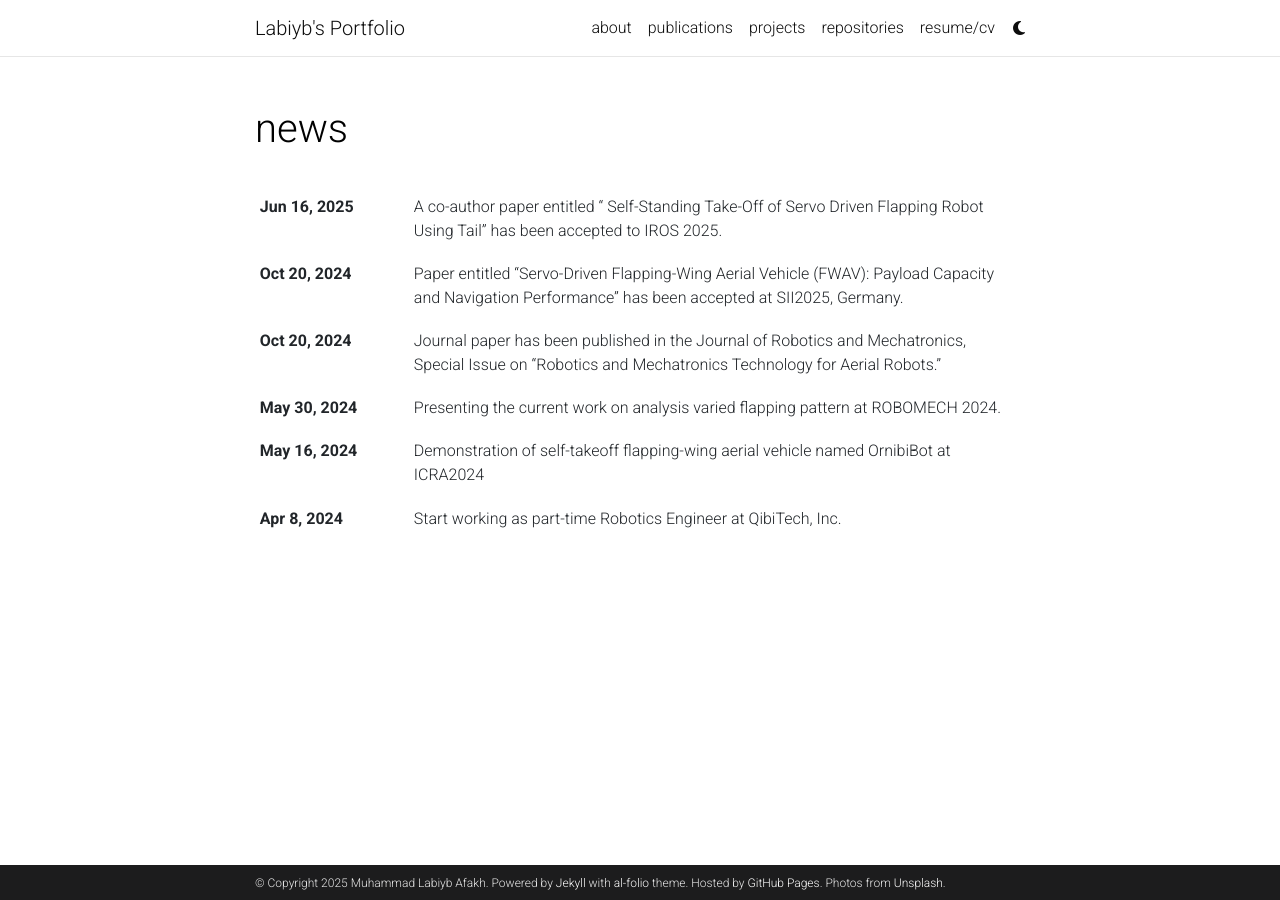
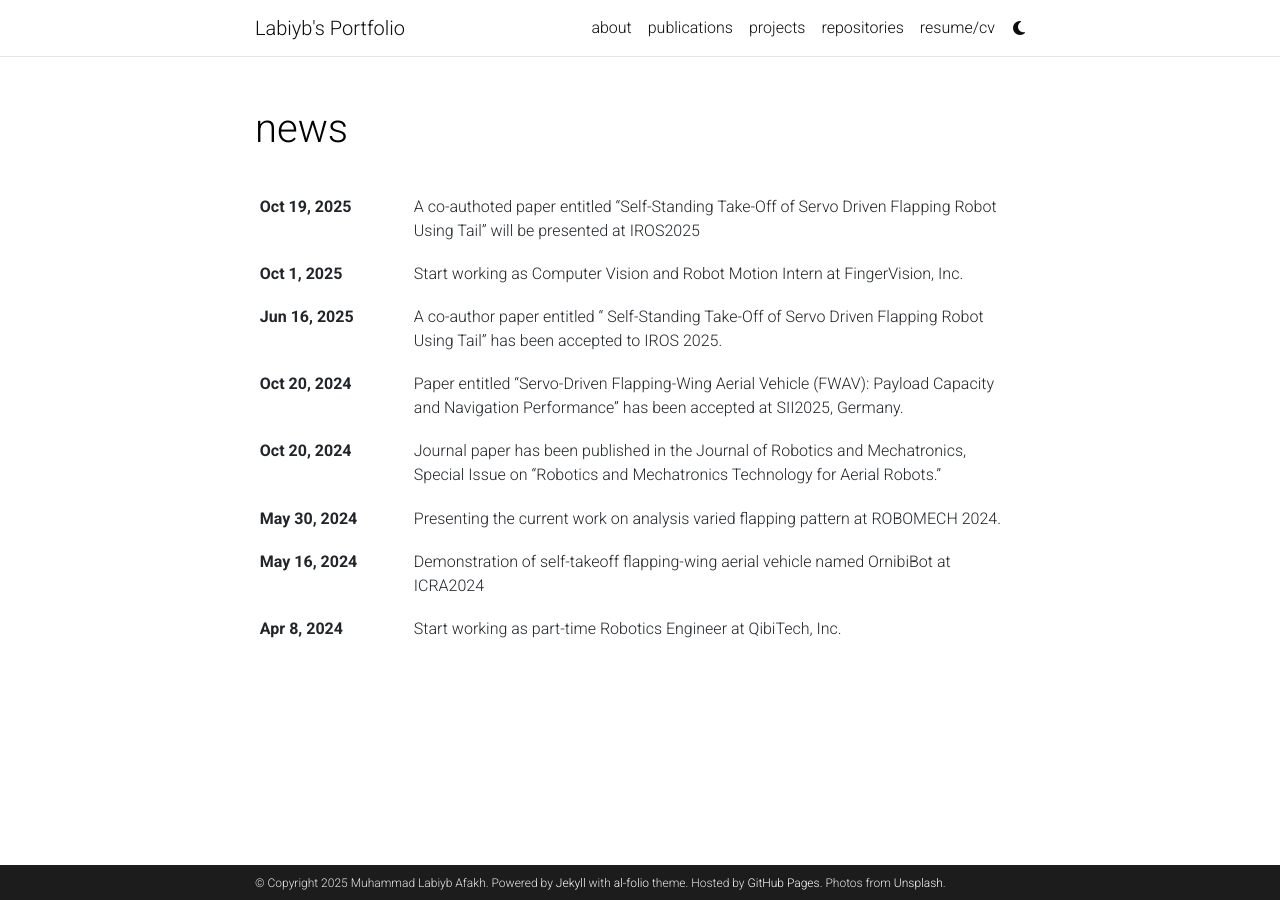
Before and after one commit to labiybafakh/labiybafakh.github.io, a Jekyll site: the page built from news.html, in a window 1280 px wide. Built offline with Jekyll 4.4.1, drawn with Linux system fonts in a browser that asks for light colours; full-size pictures stand in for the smaller copies a plugin makes; comment, search, counter and statistics services are not loaded; a style sheet for code colours, icons or effects is not loaded.

Commit message:
Add update on cv and papers

```diff
--- a/_data/cv.yml
+++ b/_data/cv.yml
@@ -38,9 +38,14 @@
 - title: Professional Experiences
   type: time_table
   contents:
+    - title:  Computer Vision and Robot Motion Intern
+      institution: FingerVision, Inc.
+      year: 2025 Oct - Now
+      description:
+        - Developing robot motion based on 2D and 3D visual information.
     - title:  Robotics Engineer(Part-time)
       institution: QibiTech, Inc.
-      year: 2024 Apr - now
+      year: 2024 Apr - 2025 Mar
       description:
         - Developing ROS2 packages for manipulator including hardware interface (using position, velocity and effort controllers), actions and test.
         - Developing robot description (URDF), visualization, and simulation on pybullet/gazebo.
--- a/_data/repositories.yml
+++ b/_data/repositories.yml
@@ -3,8 +3,9 @@
 
 github_repos:
   - labiybafakh/OrnibiBotObstacleAvoidance
+  - labiybafakh/mujoco_rgbd_ros2
+  - labiybafakh/WRS2023
+  - labiybafakh/leptrino_kikusi_setup
   - labiybafakh/OrnibiBot
-  - labiybafakh/OrnibiBotMicro
-  - labiybafakh/WRS2023
   - labiybafakh/leptrino_force_torque_sensor
   - labiybafakh/FuzzyBicyclePathTracking
```
Also changed, not shown: _bibliography/papers.bib (+17 -7 lines), _news/announcement_8.md (added, +8 -0 lines), _news/announcement_9.md (added, +8 -0 lines).
